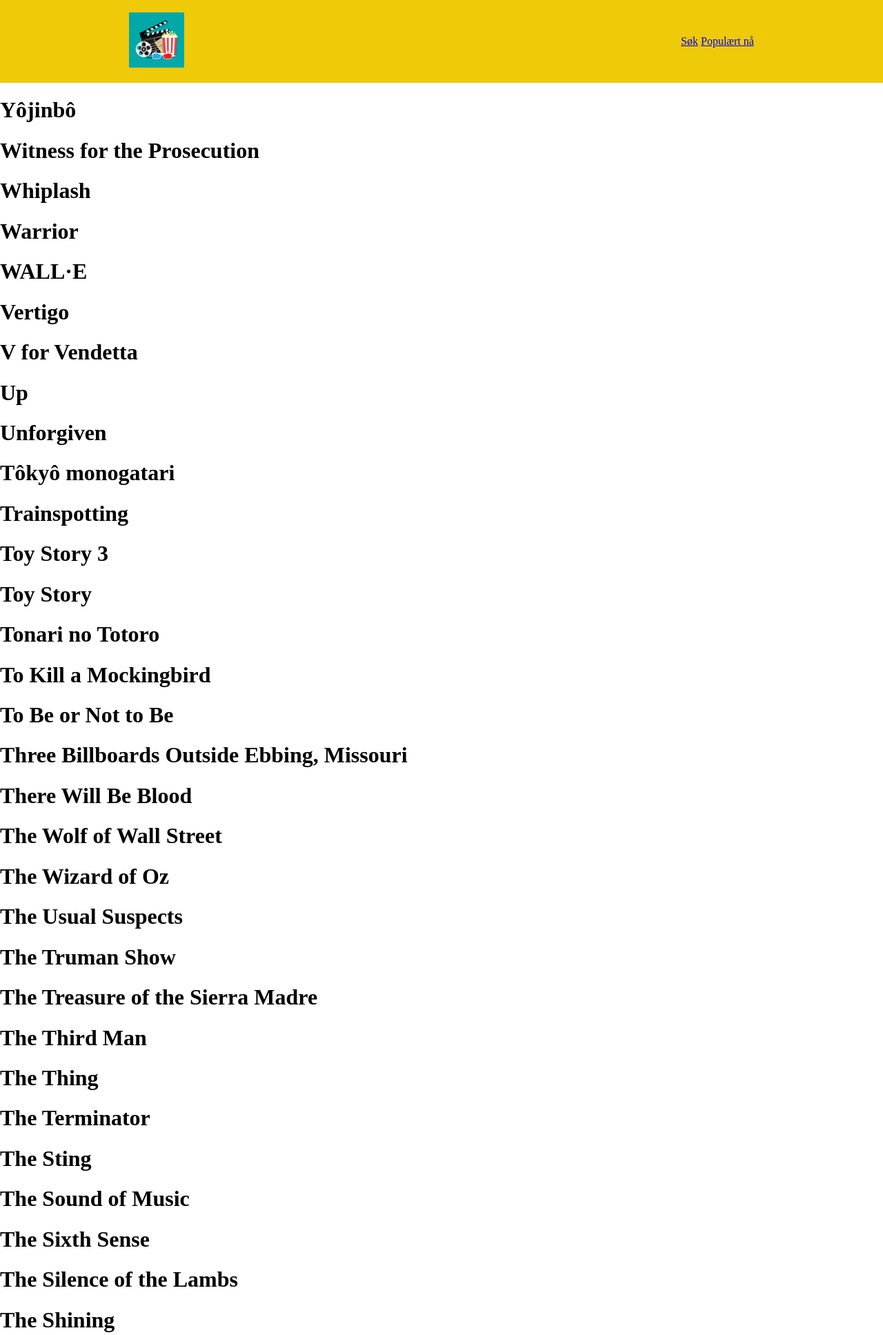
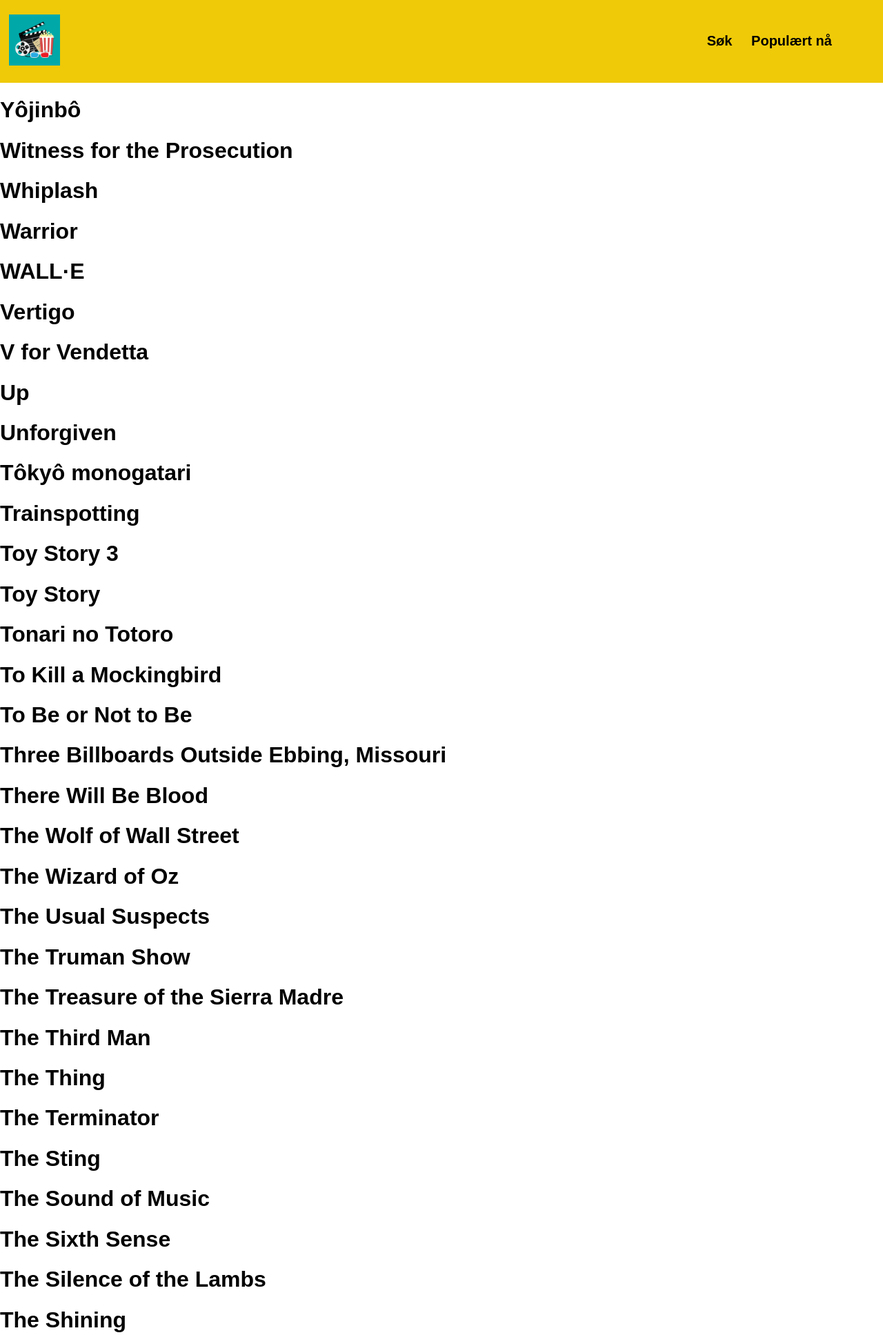
Before and after one commit to Christens/Filmsiden, a Flask app: page / in a window 1280 px wide. Shown: the top 1935 px of the page at 69% size. Run offline with Flask 2, Linux system fonts and the light colour scheme.

Commit message:
header css finpuss

```diff
--- a/static/header.css
+++ b/static/header.css
@@ -6,5 +6,26 @@ header{
     justify-content: center;
 }
 .logo{
-    width: 10%;
+    width: 12%;
 }
+header div {
+    width: 50%;
+    margin: 1%;
+}
+nav{
+    display: flex;
+    justify-content: end;
+    margin-right: 10%;
+    gap: 5%;
+}
+nav a{
+    font-size: 20px;
+    font-weight: bold;
+    text-decoration: none;
+    color: black;
+    border-bottom: #EFCA08 solid 2px;
+}
+nav a:hover{
+    border-bottom: solid black 2px;
+    transition: 0.5s;
+}
--- a/static/style.css
+++ b/static/style.css
@@ -1,3 +1,4 @@
 body{
     margin: 0;
+    font-family: sans-serif;
 }
--- a/templates/mal.html
+++ b/templates/mal.html
@@ -11,11 +11,15 @@
 </head>
 <body>
     <header>
-        <a href="/"><img src='{{url_for("static", filename="movieLogo.jpeg")}}' alt="" class="logo"></a>
-        <nav>
-            <a href="/sok">Søk</a>
-            <a href="/populaert">Populært nå</a>
-        </nav>
+        <div>
+            <a href="/"><img src='{{url_for("static", filename="movieLogo.jpeg")}}' alt="" class="logo"></a>
+        </div>
+        <div>
+            <nav>
+                <a href="/sok">Søk</a>
+                <a href="/populaert">Populært nå</a>
+            </nav>
+        </div>
     </header>
     <main>
         {% block main %}
```
Also changed, not shown: static/Skjermbilde 2023-02-09 kl. 12.59.03.png (added), 1 other file.
